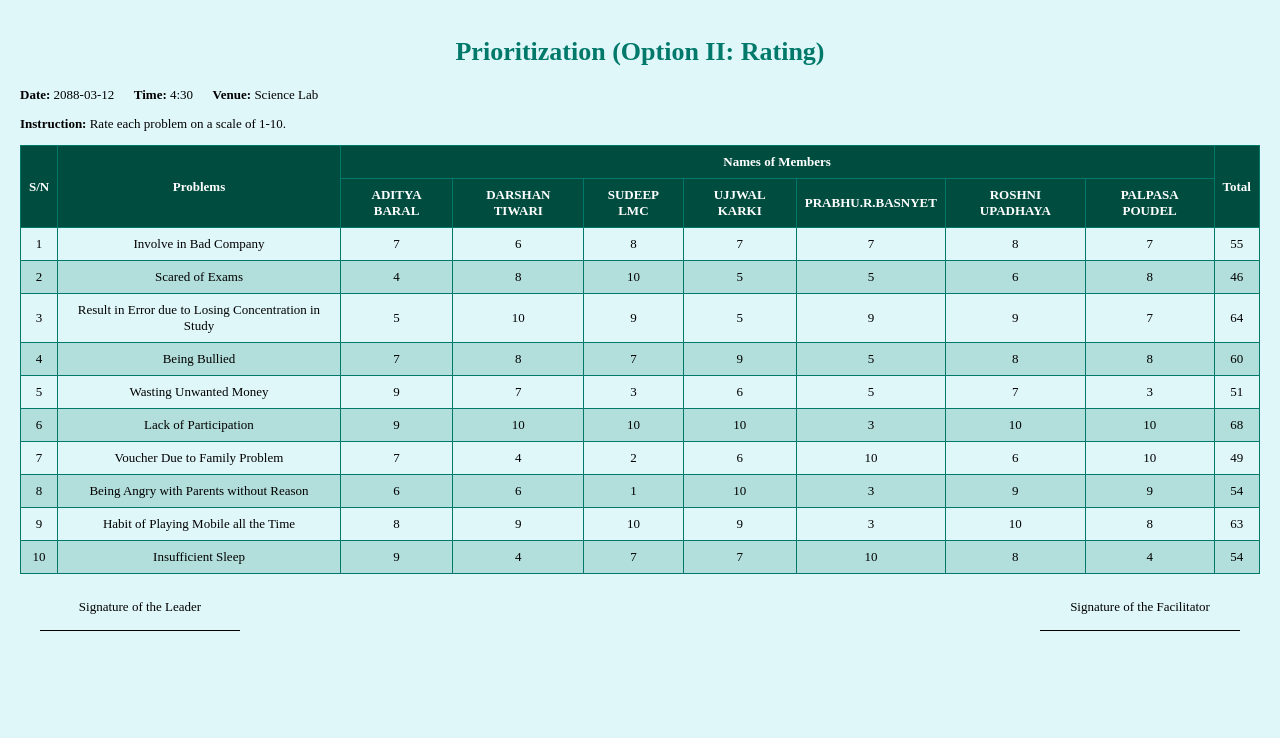
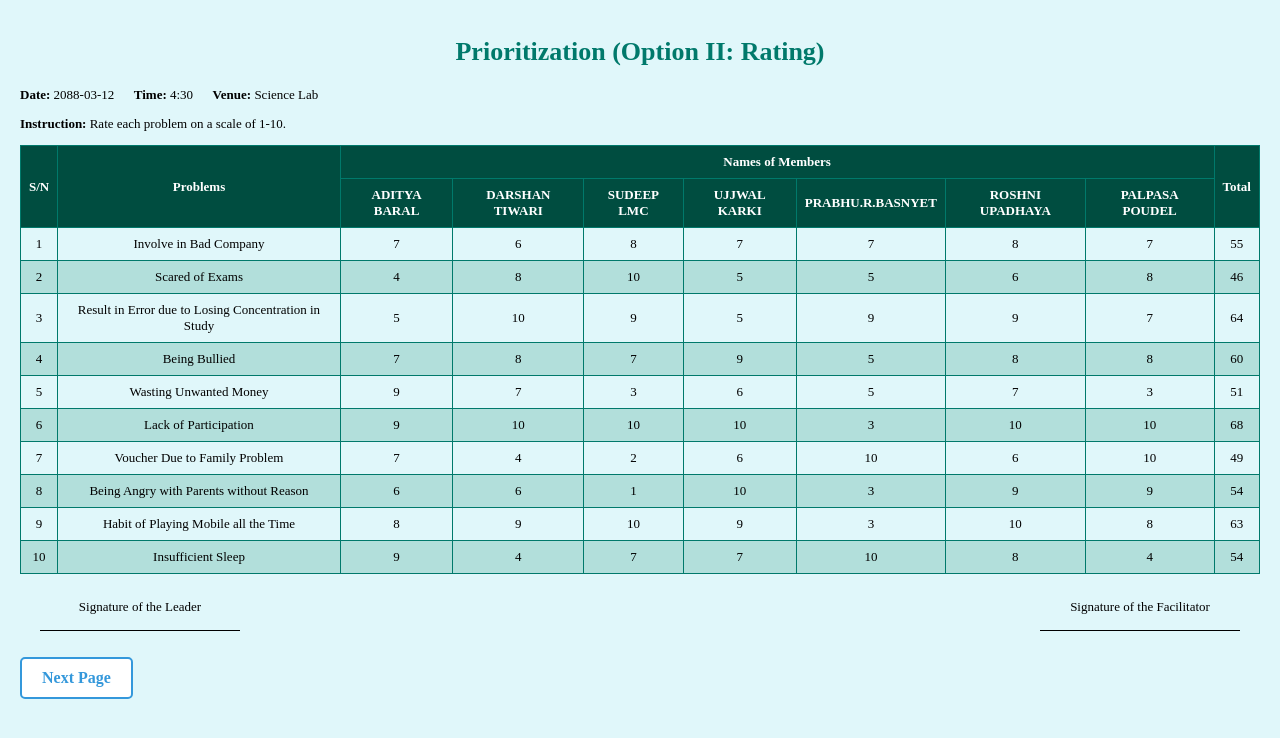
Before and after one commit to Sudeepdeve/patrero-matrix-2, a plain HTML site: page index.html in a window 1280 px wide. Drawn offline with Linux system fonts and the light colour scheme.

Commit message:
Update index.html

```diff
--- a/index.html
+++ b/index.html
@@ -219,5 +219,29 @@
             <span></span>
         </div>
     </div>
+    <br>
+       <style>
+        .custom-button {
+            display: inline-block;
+            padding: 10px 20px;
+            font-size: 16px;
+            font-weight: bold;
+            text-align: center;
+            text-decoration: none;
+            cursor: pointer;
+            border: 2px solid #3498db;
+            color: #3498db;
+            background-color: #fff;
+            border-radius: 5px;
+            transition: background-color 0.3s, color 0.3s;
+        }
+        .custom-button:hover {
+            background-color: #3498db;
+            color: #fff;
+        }
+
+    </style>
+
+    <a href="https://sudeepdeve.github.io/Pareto-Analysis-Matrix/" class="custom-button">Next Page</a>
 </body>
 </html>
```
